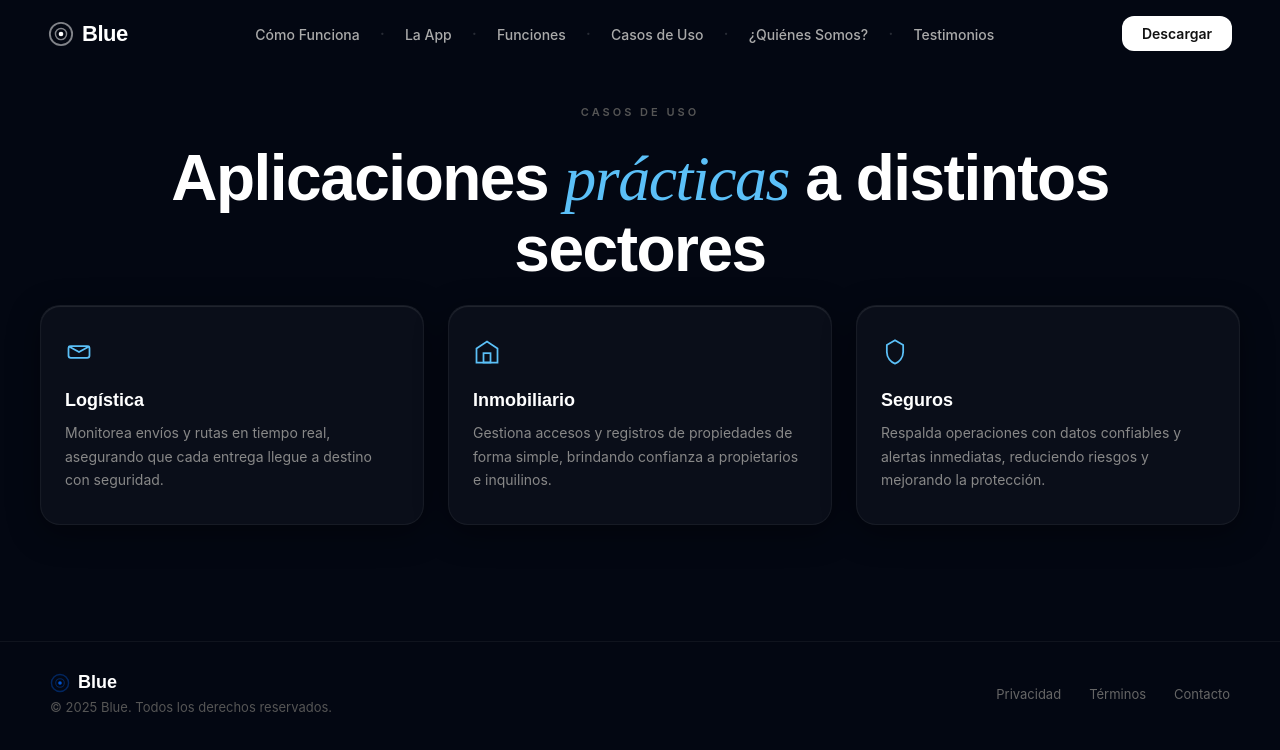
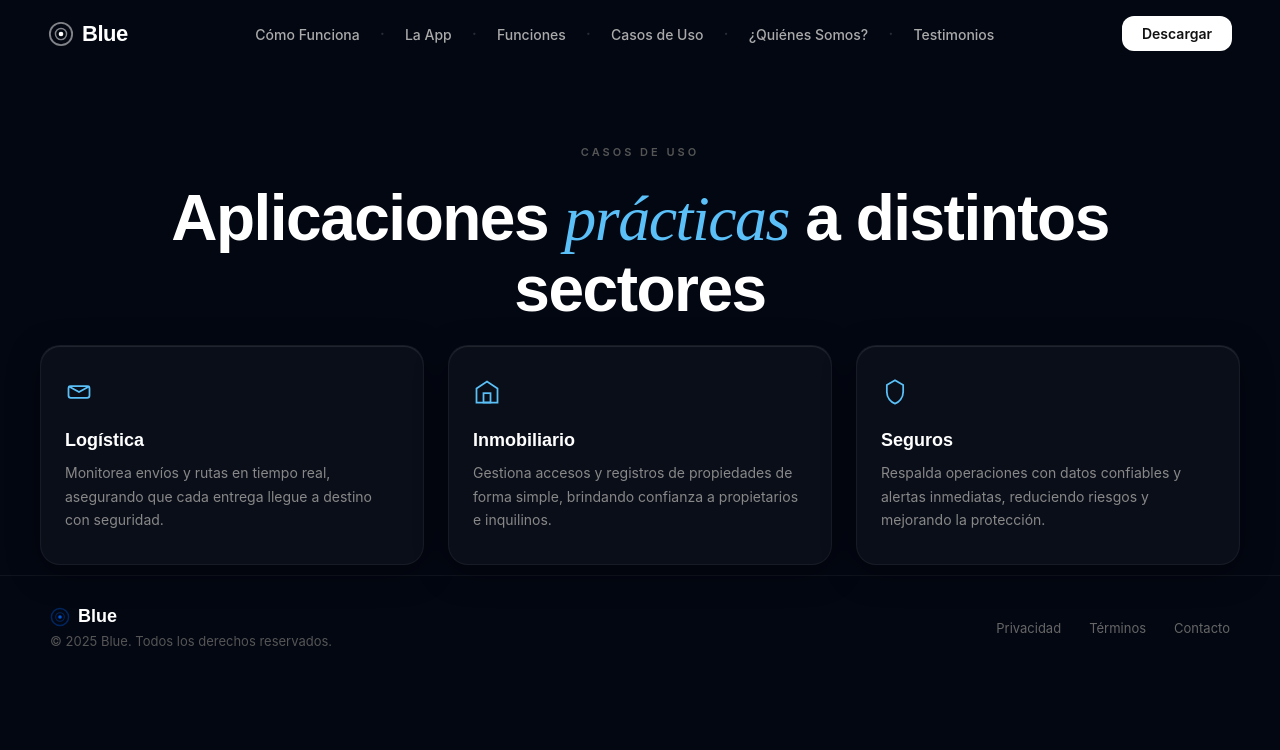
Before and after one commit to BluePeru/LandingPage, a Next.js app: page /usecases in a window 1280 px wide. Shown: the top 750 px of the page. Built offline with nearby package versions, Linux system fonts and the light colour scheme.

Commit message:
Ajustes del footer

```diff
--- a/app/styles/globals.css
+++ b/app/styles/globals.css
@@ -989,8 +989,8 @@ ul {
 /* ==================== USE CASES ==================== */
 
 .section-usecases {
-  padding-top: 100px;
-  padding-bottom: 116px;
+  margin-top: 140px;
+  margin-bottom: 10px;
   position: relative;
   z-index: 10
 }
@@ -1083,7 +1083,7 @@ ul {
   flex-direction: column;
   justify-content: center;   /* centra verticalmente */
   align-items: center;       /* centra horizontalmente */
-  min-height: 84vh;          /* ocupa casi toda la pantalla */
+  min-height: 85vh;          /* ocupa casi toda la pantalla */
   text-align: center;        /* centra el texto */
   padding: 40px 20px;        /* espacio interno */
 }
@@ -1094,7 +1094,8 @@ ul {
 .section-testimonials {
   padding-top: 100px;
   position: relative;
-  z-index: 10
+  z-index: 10;
+  margin-top: 75px;
 }
 
 .testimonials-grid {
```
